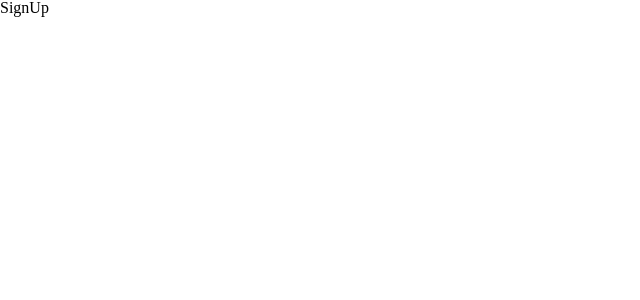
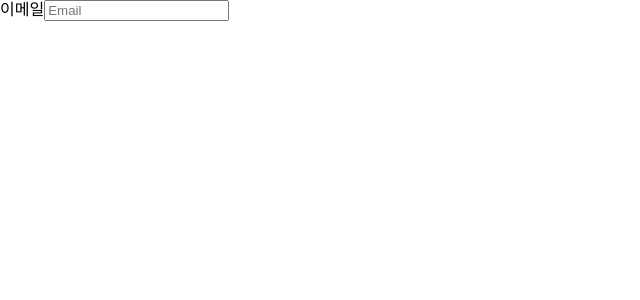
Before and after one commit to se-eun-park/ssafe_signup, a React (Create React App) app: page /signup in a window 1280 px wide. Shown: the top 300 px of the page, without its empty margins (0-640 px from the left). Built offline with nearby package versions, Linux system fonts and the light colour scheme.

Commit message:
Feat: 이메일 유효성 검사

```diff
--- a/package.json
+++ b/package.json
@@ -8,6 +8,7 @@
     "@testing-library/user-event": "^13.5.0",
     "react": "^18.2.0",
     "react-dom": "^18.2.0",
+    "react-hook-form": "^7.50.1",
     "react-router-dom": "^6.22.1",
     "react-scripts": "5.0.1",
     "web-vitals": "^2.1.4"
--- a/src/pages/SignUpPage.jsx
+++ b/src/pages/SignUpPage.jsx
@@ -1,7 +1,40 @@
 import React from "react";
+import { useForm, SubmitHandler } from "react-hook-form";
 
 const SignUpPage = () => {
-  return <h1>SignUp</h1>;
+  const {
+    register,
+    formState: { errors },
+    handleSubmit,
+  } = useForm();
+
+  // 유효성 검사
+  const emailRegex =
+    /^[a-zA-Z0-9.!#$%&'*+/=?^_`{|}~-]+@[a-zA-Z0-9-]+(?:\.[a-zA-Z0-9-]+)*$/;
+  const passwordRegex = /^(?=.*\d)(?=.*[a-z])(?=.*[!@#])[\da-zA-Z!@#]{8,16}$/;
+
+  const onSubmit = (form) => console.log(form.required);
+
+  return (
+    <form onSubmit={handleSubmit(onSubmit)}>
+      <label htmlFor="email">이메일</label>
+      <input
+        id="email"
+        type="text"
+        placeholder="Email"
+        {...register("email", {
+          required: true,
+          pattern: emailRegex,
+        })}
+      />
+      {errors.email && errors.email.type === "required" && (
+        <p>이메일을 입력해주세요</p>
+      )}
+      {errors.email && errors.email.type === "pattern" && (
+        <p>이메일 양식에 맞게 입력해주세요</p>
+      )}
+    </form>
+  );
 };
 
 export default SignUpPage;
```
Also changed, not shown: 1 other file (tests, documents, lock files or other folders).
